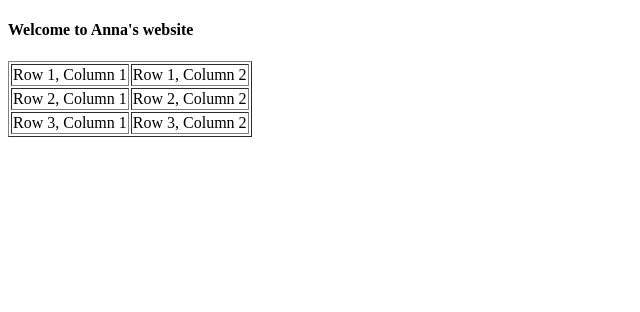
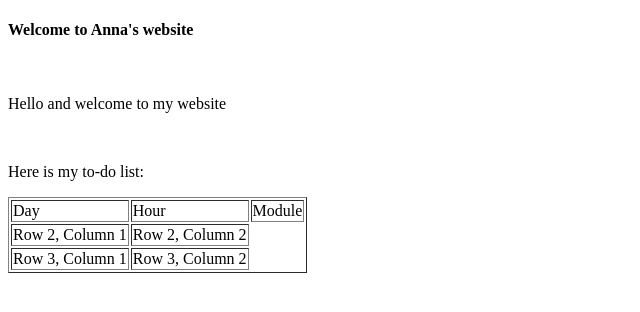
Before and after one commit to anna-arnett/annaarnett, a plain HTML site: page index.html in a window 1280 px wide. Shown: the whole page, without its empty margins (0-640 px from the left). Drawn offline with Linux system fonts and the light colour scheme.

Commit message:
Update index.html

```diff
--- a/index.html
+++ b/index.html
@@ -5,11 +5,16 @@
 </head>
 <body>
   <h4><strong>Welcome to Anna's website</strong></h4>
+  <br>
+  <p>Hello and welcome to my website</p>
+  <br>
+  <p>Here is my to-do list:</p>
 
 <table border="1">
 <tr>
-<td>Row 1, Column 1</td>
-<td>Row 1, Column 2</td>
+<td>Day</td>
+<td>Hour</td>
+<td>Module</td>
 </tr>
 <tr>
 <td>Row 2, Column 1</td>
```
